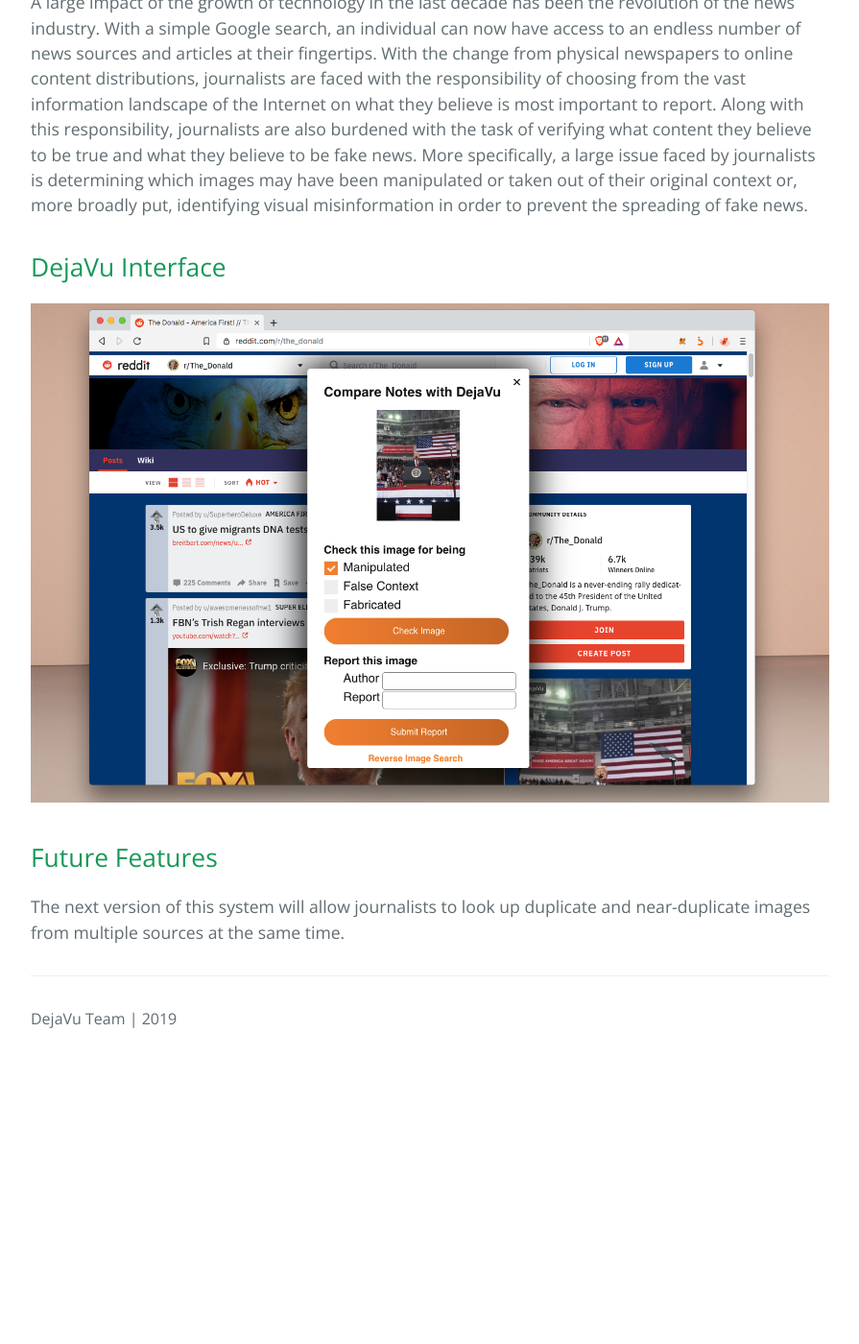
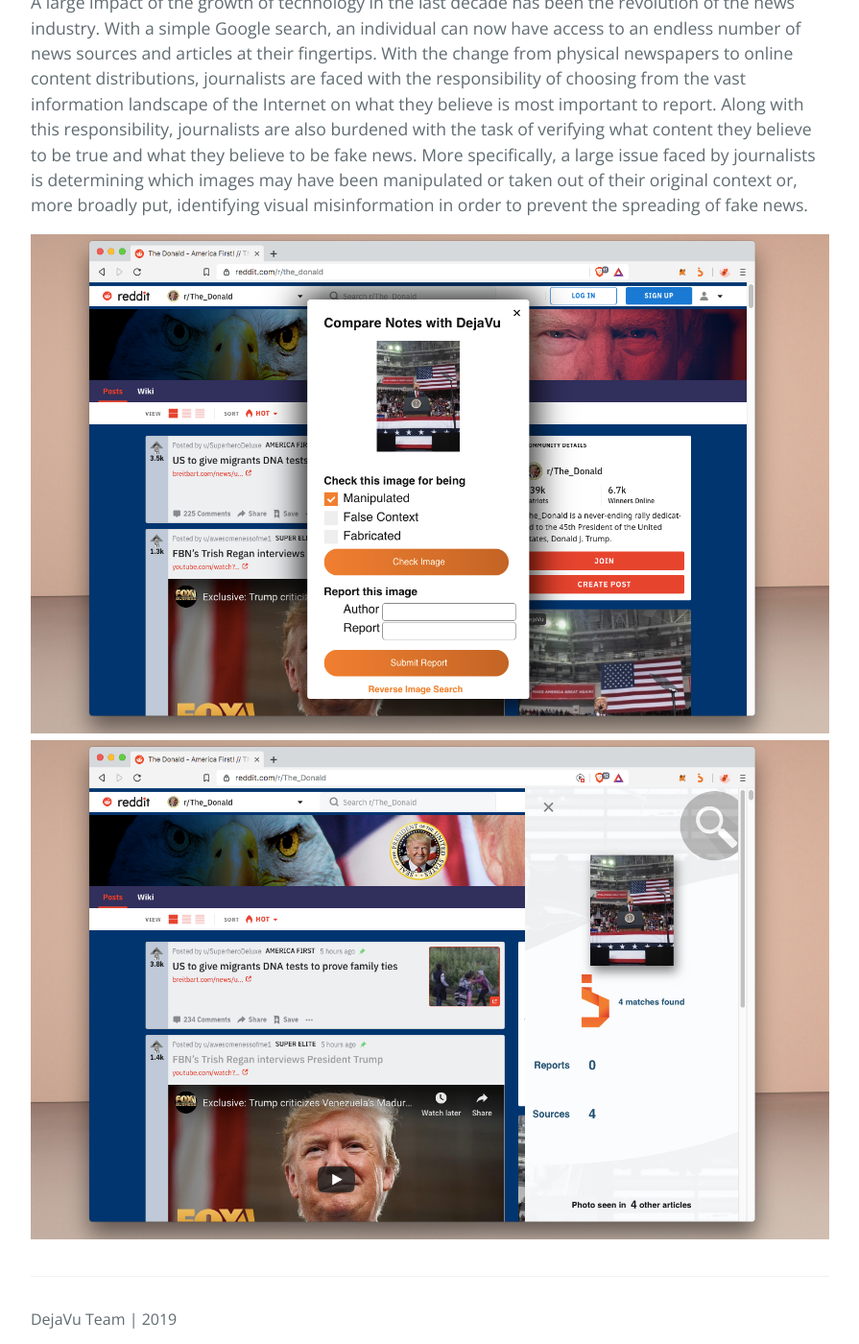
Before and after one commit to rzere/DejaVu, a Jekyll site: the page built from docs/index.md, in a window 1280 px wide and 1400 px high, scrolled down 790 px. Shown: the whole window at 96% size, without its empty margins (192-1087 px from the left). Built offline with Jekyll 4.4.1, drawn with Linux system fonts in a browser that asks for light colours; our own code applies the rules of GitHub Pages for plain Markdown files; before the commit the page ends 1895 px from its top, so only the background shows below that.

Commit message:
Updates to the side popup and web

```diff
--- a/docs/index.md
+++ b/docs/index.md
@@ -32,10 +32,5 @@
 put, identifying visual misinformation in order to
 prevent the spreading of fake news.
 
-## DejaVu Interface
-
 <img src="assets/img/dejavu_ss.png"/>
-
-## Future Features
-
-The next version of this system will allow journalists to look up duplicate and near-duplicate images from multiple sources at the same time.
+<img src="assets/img/dejavu_ss2.png"/>
```
Also changed, not shown: docs/assets/img/dejavu_ss2.png (added), icons/dejavu_ss2.png (added), scripts/contentscript.js.
